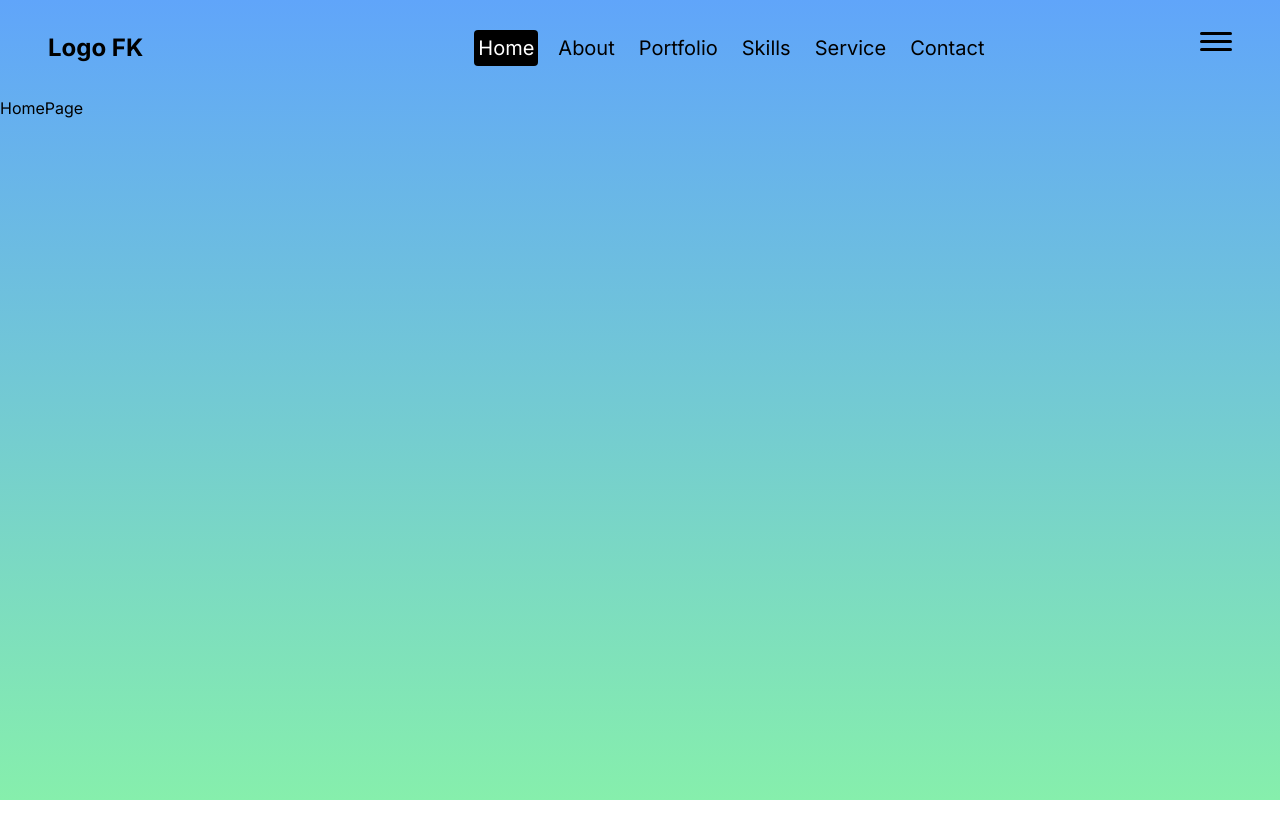
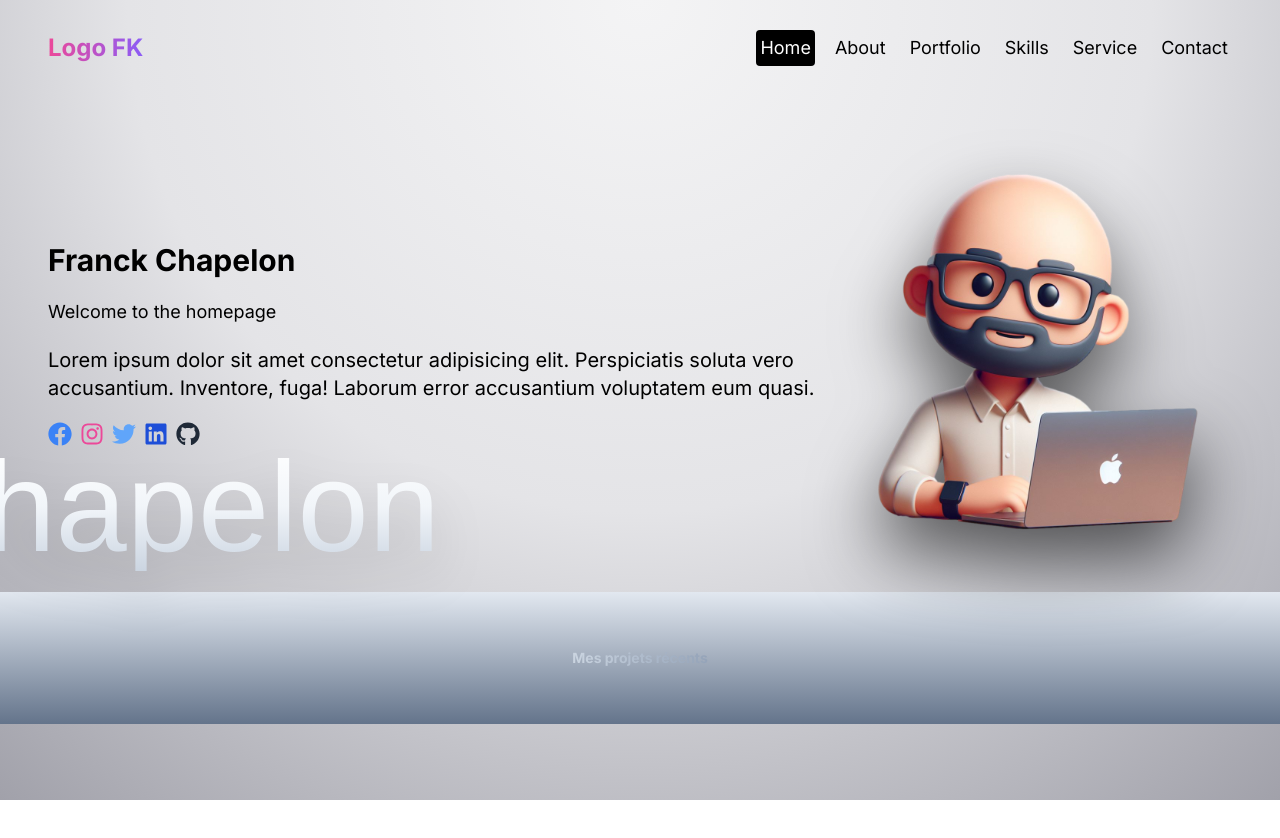
Before and after one commit to franckick0909/tattoo, a Next.js app: page / in a window 1280 px wide. Shown: the top 838 px of the page. Before the commit the page ends 800 px from the top, so only its background shows below. Built offline with nearby package versions, Linux system fonts and the light colour scheme.

Commit message:
commit 5

```diff
--- a/package.json
+++ b/package.json
@@ -9,15 +9,18 @@
     "lint": "next lint"
   },
   "dependencies": {
+    "@heroicons/react": "^2.1.3",
     "framer-motion": "^11.0.28",
     "next": "14.2.1",
     "react": "^18",
-    "react-dom": "^18"
+    "react-dom": "^18",
+    "react-icons": "^5.1.0"
   },
   "devDependencies": {
     "eslint": "^8",
     "eslint-config-next": "14.2.1",
     "postcss": "^8",
+    "sass": "^1.75.0",
     "tailwindcss": "^3.4.1"
   }
 }
--- a/src/app/globals.css
+++ b/src/app/globals.css
@@ -1,3 +1,31 @@
 @tailwind base;
 @tailwind components;
 @tailwind utilities;
+
+:root {
+  /* Colors */
+  --color-primary: #ff0000;
+  --color-secondary: #00ff00;
+  --color-tertiary: #0000ff;
+
+  /* Fonts */
+
+
+
+    /* --font-poppins: "Poppins", sans-serif;
+    --font-orbitron: "Orbitron", sans-serif;
+    --font-playfair: "Playfair Display", serif;
+    --font-kaushan: "Kaushan Script", cursive;
+    --font-russo: "Russo One", sans-serif; */
+
+    .font-roboto {
+        font-family: 'Roboto', sans-serif;
+      }
+
+      h1 {
+        font-family: var(--font-kaushan);
+      }
+      h3 {
+        font-family: var(--font-orbitron);
+      }
+}
--- /dev/null
+++ b/src/app/hero/page.jsx
@@ -0,0 +1,48 @@
+"use client";
+
+import Image from "next/image";
+import imgHero from "@/images/hero.png";
+import Social from "@/components/social";
+import SlideText from "@/components/slideText";
+import { useRef } from "react";
+import { motion } from "framer-motion";
+
+const HeroPage = () => {
+  const constraintsRef = useRef(null);
+
+  return (
+    <motion.div layout>
+      <motion.section
+        ref={constraintsRef}
+        className="relative w-full h-full m-auto flex flex-col sm:flex-row gap-8 items-center justify-center px-4 sm:px-8 md:px-12 lg:px20 xl:px48 text-xl py-14"
+      >
+        <div className="flex-1 flex flex-col gap-5 ">
+          <h1 className="text-3xl font-bold">Franck Chapelon</h1>
+          <h3 className="orbitron text-lg">Welcome to the homepage</h3>
+          <p>
+            Lorem ipsum dolor sit amet consectetur adipisicing elit.
+            Perspiciatis soluta vero accusantium. Inventore, fuga! Laborum error
+            accusantium voluptatem eum quasi.
+          </p>
+
+          <Social />
+        </div>
+
+        <div className="flex flex-1 max-w-sm rounded-3xl">
+          <Image
+            src={imgHero}
+            alt="Hero"
+            className="rounded-3xl drop-shadow-[0_35px_35px_rgba(0,0,0,0.6)] z-10"
+          />
+        </div>
+        <div className="overflow-hidden w-full h-full absolute bottom-[-70%] left-0 text-9xl font-bold whitespace-nowrap drop-shadow-2xl z-0">
+          <motion.div className="" drag dragConstraints={constraintsRef}>
+            <SlideText />
+          </motion.div>
+        </div>
+      </motion.section>
+    </motion.div>
+  );
+};
+
+export default HeroPage;
--- a/src/app/page.jsx
+++ b/src/app/page.jsx
@@ -1,9 +1,14 @@
-import React from 'react'
+import PortfolioPage from "./portfolio/page";
+import HeroPage from "./hero/page";
 
 const HomePage = () => {
   return (
-    <div>HomePage</div>
-  )
-}
+    <main className="max-w-full container m-auto">
+      <HeroPage />
 
-export default HomePage
+      <PortfolioPage />
+    </main>
+  );
+};
+
+export default HomePage;
--- a/src/app/portfolio/page.jsx
+++ b/src/app/portfolio/page.jsx
@@ -1,6 +1,8 @@
 const PortfolioPage = () => {
   return (
-    <div className=''>PortfolioPage</div>
+    <section className='container w-full h-full m-auto flex flex-col gap-8 items-center justify-start px-4 sm:px-8 md:px-12 lg:px20 xl:px48 text-xl py-14 bg-gradient-to-t from-slate-500 to-slate-200'>
+      <h1 className='font-bold text-sm bg-clip-text text-transparent bg-gradient-to-r from-slate-300 to-slate-400'>Mes projets récents</h1>
+    </section>
   )
 }
 
--- a/src/components/navbar.jsx
+++ b/src/components/navbar.jsx
@@ -4,6 +4,7 @@ import Link from "next/link";
 import { useState } from "react";
 import { AnimatePresence, motion } from "framer-motion";
 import NavLink from "./navLink";
+import Social from "./social";
 
 const links = [
   { url: "/", title: "Home" },
@@ -136,14 +137,14 @@ const Navbar = () => {
   };
 
   return (
-    <div className="h-full flex items-center justify-between px-4 sm:px-8 md:px-12 lg:px20 xl:px48 text-xl">
+    <div className="w-full h-full flex items-center justify-between px-4 sm:px-8 md:px-12 lg:px20 xl:px48 text-xl">
       {/* LOGO */}
-      <Link href="/" className="text-2xl font-bold">
+      <Link href="/" className="text-2xl font-bold bg-clip-text text-transparent bg-gradient-to-r from-pink-500 to-violet-500">
         Logo <span>FK</span>
       </Link>
 
       {/* MENU */}
-      <div className="flex items-center gap-4 w-1/3 md:text-sm lg:text-lg xl:text-xl">
+      <div className="hidden flex-1 justify-end gap-4 w-1/3 text-sm md:text-sm lg:text-lg md:flex">
         {links.map((link) => (
           <NavLink key={link.title} link={link} />
         ))}
@@ -152,8 +153,9 @@ const Navbar = () => {
       {/* MENU RESPONSIVE */}
       <div className="">
         {/* BURGER BUTTON */}
+        <div className="md:hidden flex items-center justify-center bg-slate-300 w-14 h-14 rounded-full ">
         <button
-          className="w-8 h-8 flex flex-col  gap-[5px] z-50 relative"
+          className="md:hidden w-8 h-8 flex flex-col items-center justify-center gap-[5px] z-50 relative"
           onClick={() => setIsOpen((prev) => !prev)}
         >
           <motion.div
@@ -172,6 +174,7 @@ const Navbar = () => {
             className="w-8 h-[3px] bg-black rounded"
           ></motion.div>
         </button>
+        </div>
 
         {/* DESKTOP MENU */}
         <AnimatePresence>
@@ -181,17 +184,23 @@ const Navbar = () => {
               initial="close"
               animate="open"
               exit="close"
-              className="flex flex-col justify-center items-center gap-4 absolute top-0 left-0  bg-black text-white w-full h-screen z-40"
+              className="flex flex-col justify-center items-center gap-4 absolute top-0 left-0 bg-black text-white w-full h-screen z-40"
             >
+              <div className=" flex flex-col items-end justify-center gap-4 w-[80%] h-[90%] ">
+                <div className="flex items-center justify-between w-full mb-8 border-[1px] border-transparent border-b-slate-600 pb-8 text-sm text-slate-600">
+                  Navigation
+                  <Social />
+                </div>
               {links.map((link) => (
                 <motion.div
                   variants={listItemsVariants}
-                  className=""
+                  className="flex justify-start px-[0%] z-50 w-full text-center rounded-md"
                   key={link.title}
                 >
-                  <Link href={link.url}>{link.title}</Link>
+                  <Link className=" cursor-pointer text-5xl" href={link.url}>{link.title}</Link>
                 </motion.div>
               ))}
+              </div>
             </motion.div>
           )}
         </AnimatePresence>
--- /dev/null
+++ b/src/components/slideText.jsx
@@ -0,0 +1,48 @@
+"use client";
+
+import { motion, AnimatePresence } from "framer-motion";
+
+const SlideText = () => {
+
+  const variants = {
+    initial: {
+      x: "-90%",
+      opacity: 1,
+    },
+    animate: {
+      x: "95%",
+      opacity: 1,
+      transition: {
+        repeat: Infinity,
+        duration: 24,
+        ease: "linear",
+      },
+    },
+    exit: {
+      x: -100,
+      opacity: 0.5,
+    },
+  };
+
+
+  return (
+    <AnimatePresence>
+      <motion.div
+        variants={variants}
+        initial="initial"
+        animate="animate"
+        exit="exit"
+      >
+        <motion.div className=" bg-clip-text text-transparent bg-gradient-to-t from-slate-300 via-slate-100 to-white font-spaceGrotesk font-thin  ">
+
+          <motion.span className="">Franck</motion.span>
+          <motion.span className="">{" "}-{" "}</motion.span>
+          <motion.span className="">Chapelon</motion.span>
+
+        </motion.div>
+      </motion.div>
+    </AnimatePresence>
+  );
+};
+
+export default SlideText;
--- /dev/null
+++ b/src/components/social.jsx
@@ -0,0 +1,46 @@
+"use client";
+
+import { FaFacebook, FaInstagram, FaTwitter, FaLinkedin, FaGithub } from 'react-icons/fa';
+import { motion } from 'framer-motion';
+
+const Social = () => {
+
+    const socialVariants = {
+        hidden: {
+            opacity: 0,
+            y: 100,
+        },
+        visible: {
+            opacity: 1,
+            y: 0,
+            transition: {
+                staggerChildren: 0.2,
+                staggerDirection: 1,
+                duration: 1,
+                ease: "easeInOut",
+            },
+        },
+    };
+
+  return (
+    <motion.div className='flex items-center gap-2' variants={socialVariants} initial="hidden" animate="visible">
+        <motion.a href='https://www.facebook.com' variants={socialVariants} target='_blank' rel='noreferrer' className='text-2xl text-blue-500 hover:text-blue-700'>
+            <FaFacebook />
+        </motion.a>
+        <motion.a href='https://www.instagram.com' variants={socialVariants} target='_blank' rel='noreferrer' className='text-2xl text-pink-500 hover:text-pink-700'>
+            <FaInstagram />
+        </motion.a>
+        <motion.a href='https://www.twitter.com' variants={socialVariants} target='_blank' rel='noreferrer' className='text-2xl text-blue-400 hover:text-blue-600'>
+            <FaTwitter />
+        </motion.a>
+        <motion.a href='https://www.linkedin.com' variants={socialVariants} target='_blank' rel='noreferrer' className='text-2xl text-blue-700 hover:text-blue-900'>
+            <FaLinkedin />
+        </motion.a>
+        <motion.a href='https://www.github.com' variants={socialVariants} target='_blank' rel='noreferrer' className='text-2xl text-gray-800 hover:text-gray-900'>
+            <FaGithub />
+        </motion.a>
+    </motion.div>
+  )
+}
+
+export default Social;
--- a/src/components/transitionProvider.jsx
+++ b/src/components/transitionProvider.jsx
@@ -12,34 +12,29 @@ const TransitionProvider = ({ children }) => {
     <AnimatePresence mode="wait">
       <div
         key={pathName}
-        className="w-full h-screen bg-gradient-to-b from-blue-400 to-green-300"
+        className="w-full h-screen bg-[radial-gradient(circle_at_top,_var(--tw-gradient-stops))] from-zinc-100 via-zinc-200 to-zinc-400"
       >
         <motion.div
           className="w-full h-screen fixed bg-black rounded-b-[100px] z-40"
           animate={{ height: "0vh" }}
           exit={{ height: "140vh" }}
-          transition={{ duration: 2, ease: "easeInOut" }}
-        />
-        {pathName === "/about" && (
-            <motion.div
-            className="fixed m-auto text-white -z-50"
-            animate={{ height: "0vh" }}
-            exit={{ height: "140vh" }}
-            transition={{ duration: 2, ease: "easeInOut" }}
-          />
-        )}
-
-        <motion.div
-          className="w-full h-screen fixed bg-black rounded-b-[100px] z-40"
-          animate={{ height: "0vh" }}
-          exit={{ height: "140vh" }}
-          transition={{ duration: 2, ease: "easeInOut" }}
+          transition={{ duration: 0.5, ease: "easeInOut" }}
         />
 
         <motion.div
-          className="w-full h-screen fixed bg-blue-800 rounded-b-[100px] bottom-0 z-40"
+          className="w-fit h-fit fixed m-auto top-0 left-0 right-0 bottom-0 flex items-center justify-center text-white cursor-default z-50 text-6xl lg:text-7xl xl:text-8xl"
+          initial={{ opacity: 1 }}
+          animate={{ opacity: 0 }}
+          exit={{ opacity: 0 }}
+          transition={{ duration: 0.8, ease: "easeInOut" }}
+        >
+          {pathName.substring(1)}
+        </motion.div>
+
+        <motion.div
+          className="w-full h-screen fixed bg-black rounded-t-[100px] bottom-0 z-40"
           initial={{ height: "140vh" }}
-          animate={{ height: "0vh", transition: { delay: 2 } }}
+          animate={{ height: "0vh", transition: { delay: 0.5 }}}
         />
 
         <div className="h-24">
--- a/tailwind.config.js
+++ b/tailwind.config.js
@@ -1,4 +1,5 @@
 /** @type {import('tailwindcss').Config} */
+
 module.exports = {
   content: [
     "./src/pages/**/*.{js,ts,jsx,tsx,mdx}",
@@ -12,6 +13,13 @@ module.exports = {
         "gradient-conic":
           "conic-gradient(from 180deg at 50% 50%, var(--tw-gradient-stops))",
       },
+      fontFamily: {
+        orbitron: ["Orbitron", "sans-serif"],
+        poppins: ["Poppins", "sans-serif"],
+        playfair: ["Playfair Display", "serif"],
+        rubik: ["Rubik", "sans-serif"],
+        spaceGrotesk: ["Space Grotesk", "sans-serif"],
+      },
     },
   },
   plugins: [],
```
Also changed, not shown: src/images/hero.png (added), 1 other file (tests, documents, lock files or other folders).
